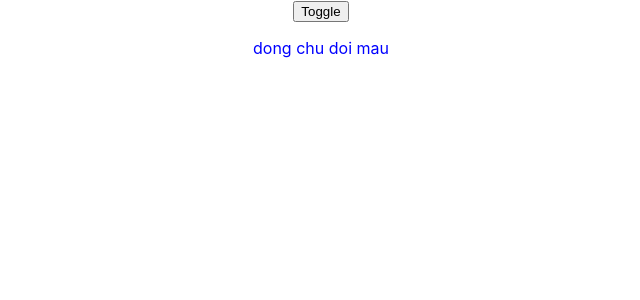
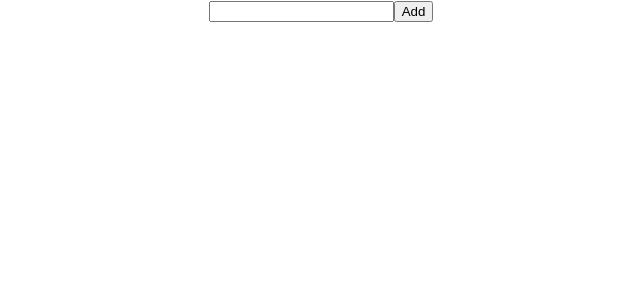
Before and after one commit to IBCDuc/React_test, a React (Create React App) app in the folder movie/: page / in a window 1280 px wide. Shown: the top 300 px of the page, without its empty margins (319-959 px from the left). Built offline with nearby package versions, Linux system fonts and the light colour scheme.

Commit message:
Todo using useContext + useReduer

```diff
--- a/movie/src/App.js
+++ b/movie/src/App.js
@@ -1,15 +1,42 @@
 import logo from './logo.svg';
 import './App.css';
-import { useState , useContext } from 'react'
-import Paragrap from './para';
-import {Context} from './ThemeContext';
+import { useState , useContext, useReducer, useRef } from 'react'
+import { StoreContext } from './store';
+import reducer, { initState }  from './store/reducer';
+import { useStore } from './store'
+import { actions } from './store'
+import { set_state_input } from './store/actions';
 
 function App() {
-  const attr = useContext(Context)
+  const [state, dispatch] = useStore()
+  const {todo, todos} = state
+  const inputtype = useRef()
+
+  const HandlerAdd = () => {
+    inputtype.current.focus()
+    dispatch(actions.add_state_input(todo))
+  }
+
   return (
     <div class = "App">
-      <button onClick={attr.handlerClick}>Toggle</button>
-      <Paragrap />
+      <input
+          ref = {inputtype}
+          value = {todo || ""}
+          onChange= {
+            e => {
+              return dispatch(actions.set_state_input(e.target.value))
+            }
+          }
+
+      ></input>
+      <button onClick = {HandlerAdd}>Add</button>
+      <ul>
+        {todos.map((item, index) => {
+          return (<li key = {index}>{item} <span onClick={() =>
+            dispatch(actions.delete_todo_input(index))
+          }>Xoa</span></li>)
+        })}
+      </ul>
     </div>
   );
 }
--- a/movie/src/ThemeContext.js
+++ /dev/null
@@ -1,26 +0,0 @@
-import { createContext, useState } from "react";
-const Context = createContext()
-function ThemeContext( {children} ) {
-
-    const [theme, settheme] = useState('dark')
-    const handlerClick = () => {
-        if (theme == 'dark') {
-            settheme('light')
-        } else {
-            settheme('dark')
-        }
-    }
-
-    const Attr = {
-        theme,
-        handlerClick
-    }
-
-    return (
-        <Context.Provider value = {Attr}>
-            {children}
-        </Context.Provider>
-    )
-}
-
-export  {ThemeContext, Context}
--- a/movie/src/index.js
+++ b/movie/src/index.js
@@ -3,7 +3,7 @@ import ReactDOM from 'react-dom/client';
 import './index.css';
 import App from './App';
 import reportWebVitals from './reportWebVitals';
-import {ThemeContext} from './ThemeContext';
+import { StoreProvider } from './store';
 
 // create event listener
 //use to custom event
@@ -12,9 +12,9 @@ import {ThemeContext} from './ThemeContext';
 const root = ReactDOM.createRoot(document.getElementById('root'));
 root.render(
   <React.StrictMode>
-    <ThemeContext>
+    <StoreProvider>
       <App />
-    </ThemeContext>
+    </StoreProvider>
   </React.StrictMode>
 );
 
--- a/movie/src/para.js
+++ /dev/null
@@ -1,11 +0,0 @@
-import { useContext, useEffect, useReducer, useState } from 'react'
-import {Context}   from './ThemeContext'
-function Paragrap() {
-    const attr = useContext(Context)
-    return (
-        <p className={attr.theme}>dong chu doi mau</p>
-    )
-}
-
-
-export default Paragrap
--- /dev/null
+++ b/movie/src/store/Context.js
@@ -0,0 +1,5 @@
+import { createContext } from "react"
+
+const Context = createContext()
+
+export default Context;
--- /dev/null
+++ b/movie/src/store/ContextCreate.js
@@ -0,0 +1,17 @@
+import { createContext } from 'react'
+import logger from './logger'
+// provider
+import Context from './Context'
+import reducer, { initState } from './reducer'
+import { useReducer } from 'react'
+function ThemeContext( { children } ) {
+
+    const [state, dispatch] = useReducer(logger(reducer), initState)
+    return (
+        <Context.Provider value = {[state, dispatch]}>
+            {children}
+        </Context.Provider>
+    )
+}
+
+export default ThemeContext
--- /dev/null
+++ b/movie/src/store/actions.js
@@ -0,0 +1,16 @@
+import { SET_STATE_INPUT, ADD_STATE_INPUT, DELETE_STATE_INPUT } from "./constant";
+
+export const set_state_input = payload => ({
+    type: SET_STATE_INPUT,
+    payload
+})
+
+export const add_state_input = payload => ({
+    type: ADD_STATE_INPUT,
+    payload
+})
+
+export const delete_todo_input = payload => ({
+    type: DELETE_STATE_INPUT,
+    payload
+})
--- /dev/null
+++ b/movie/src/store/constant.js
@@ -0,0 +1,4 @@
+const SET_STATE_INPUT = 'set_todo_input'
+const ADD_STATE_INPUT = "add_todo_input"
+const DELETE_STATE_INPUT = 'delete_todo_input'
+export {SET_STATE_INPUT, ADD_STATE_INPUT, DELETE_STATE_INPUT}
--- /dev/null
+++ b/movie/src/store/hooks.js
@@ -0,0 +1,5 @@
+import { useContext, useReducer } from "react"
+import Context from "./Context"
+export const useStore = () => {
+    return useContext(Context)
+}
--- /dev/null
+++ b/movie/src/store/index.js
@@ -0,0 +1,5 @@
+export { default as StoreProvider} from './ContextCreate'
+export {default as StoreContext} from './Context'
+export * from './hooks'
+
+export  * as actions  from './actions'
--- /dev/null
+++ b/movie/src/store/logger.js
@@ -0,0 +1,16 @@
+
+
+function logger(reducer) {
+    return (prevState, action) => {
+        console.group(action.type)
+        console.log('prev state', prevState)
+        console.log('action', action)
+
+        const nextState = reducer(prevState, action)
+        console.log('Next state:', nextState)
+        console.groupEnd()
+        return nextState
+    }
+}
+
+export default logger
--- /dev/null
+++ b/movie/src/store/reducer.js
@@ -0,0 +1,35 @@
+import { ADD_STATE_INPUT, DELETE_STATE_INPUT, SET_STATE_INPUT } from "./constant"
+
+const initState = {
+    todo: '',
+    todos: []
+}
+
+function reducer(state, action) {
+    switch(action.type) {
+        case SET_STATE_INPUT:
+            return {
+                ...state,
+                todo: action.payload
+            }
+        case ADD_STATE_INPUT:
+
+            return {
+                ...state,
+                todos: [...state.todos, action.payload ],
+                todo: ''
+            }
+        case DELETE_STATE_INPUT:
+            let CloneArr = [...state.todos]
+            CloneArr.splice(action.payload,1)
+            return {
+                todos: [...CloneArr]
+            }
+        default:
+            throw new Error('invalid')
+    }
+}
+
+
+export { initState }
+export default reducer
```
